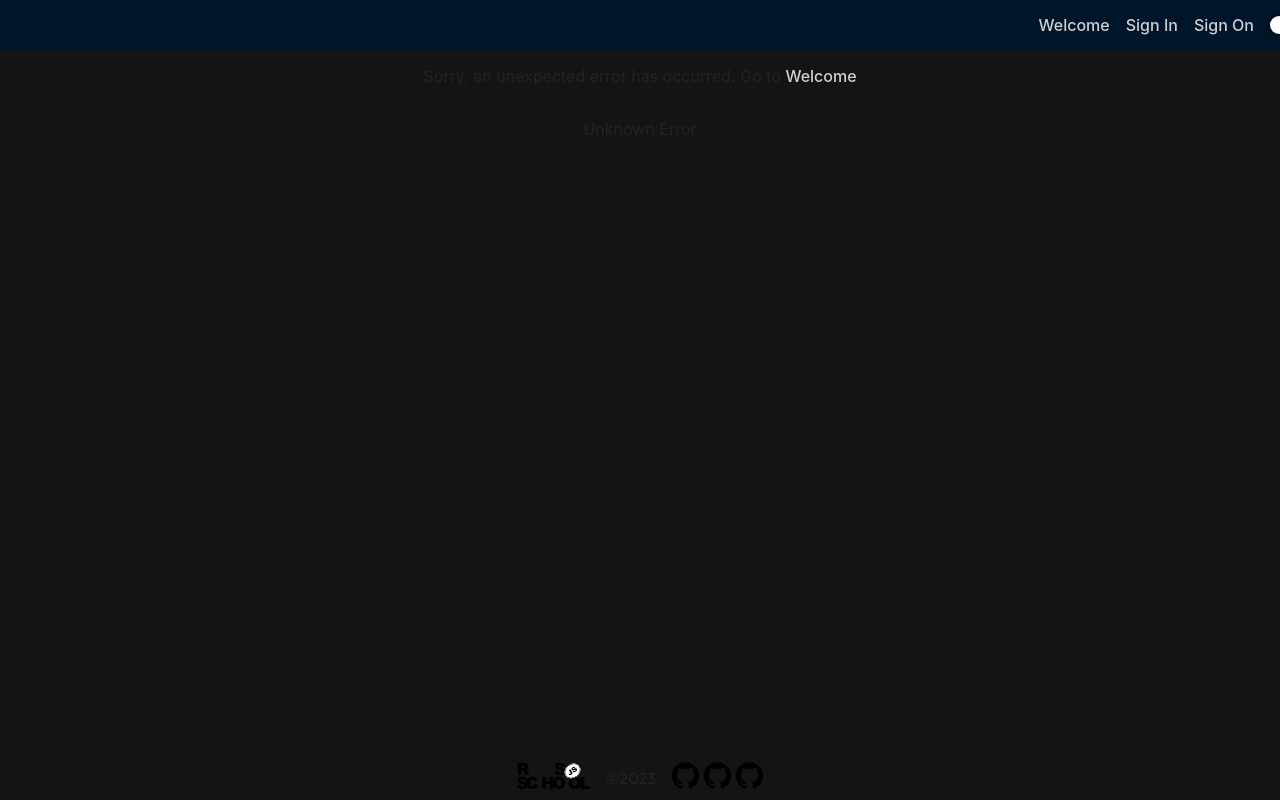
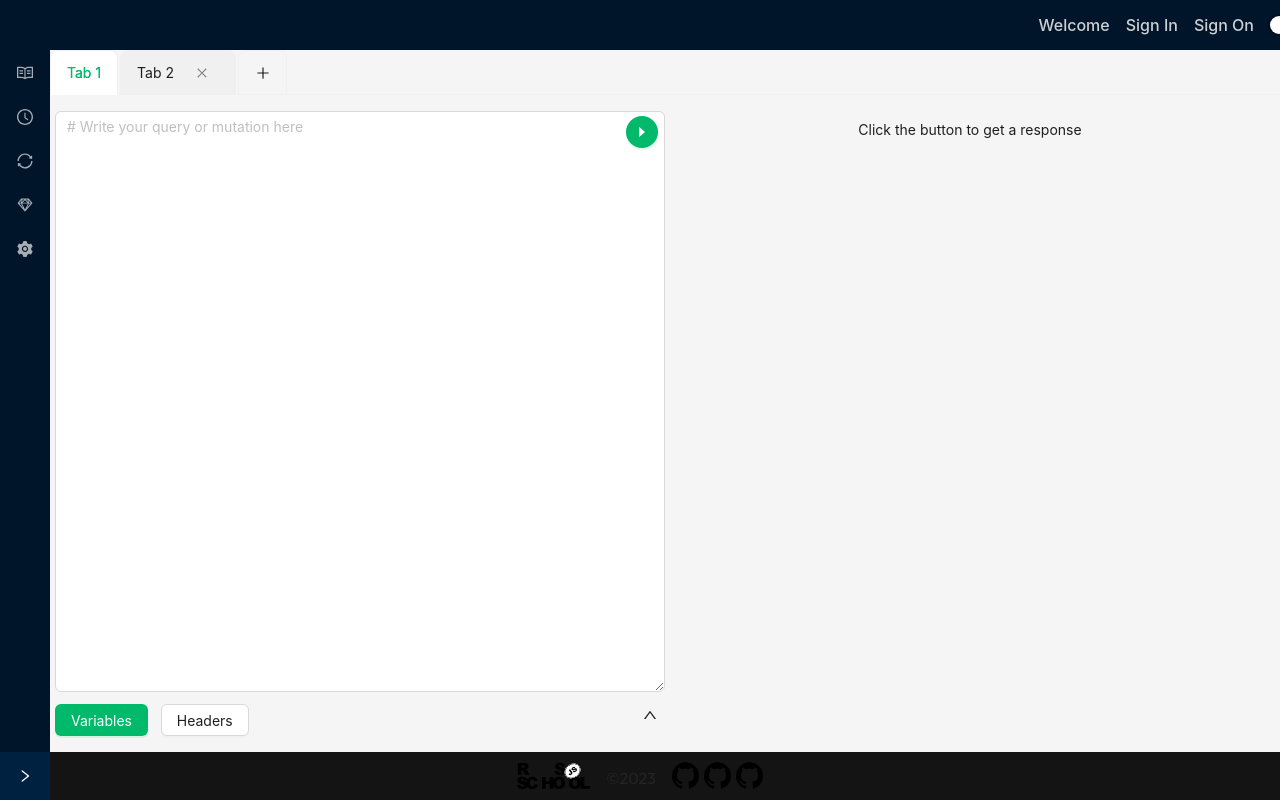
Before and after one commit to JanaAhurtsova/graphiql-app, a React (Vite) app in the folder GraphQL/: page /graph in a window 1280 px wide. Before the commit this address led to /404. Shown: the top 800 px of the page. Built offline with nearby package versions, Linux system fonts and the light colour scheme.

Commit message:
fix: fix section with headers and variables

```diff
--- a/GraphQL/package.json
+++ b/GraphQL/package.json
@@ -13,11 +13,9 @@
   "dependencies": {
     "@ant-design/icons": "^5.0.1",
     "@reduxjs/toolkit": "^1.9.5",
-    "@rtk-query/graphql-request-base-query": "^2.2.0",
     "antd": "^5.4.6",
     "firebase": "^9.21.0",
     "graphql": "^16.6.0",
-    "graphql-request": "^6.0.0",
     "gsap": "^3.11.5",
     "react": "^18.2.0",
     "react-dom": "^18.2.0",
--- a/GraphQL/src/components/editor/headerVariables/HeadersVariables.module.scss
+++ b/GraphQL/src/components/editor/headerVariables/HeadersVariables.module.scss
@@ -16,6 +16,17 @@
   }
 }
 
-.tab {
-  width: 100%;
+.header {
+  display: flex;
+  justify-content: space-between;
+  padding: .8rem 0.5rem .8rem 0;
 }
+
+.buttons {
+  display: flex;
+  gap: .8rem;
+}
+
+.icon {
+  cursor: pointer;
+}
--- a/GraphQL/src/components/editor/headerVariables/HeadersVariables.tsx
+++ b/GraphQL/src/components/editor/headerVariables/HeadersVariables.tsx
@@ -1,48 +1,82 @@
-import { Input, Tabs } from 'antd';
+import { Input, Button } from 'antd';
 import { useState } from 'react';
-import { VARIABLES, HEADERS } from 'managers/headerVariables/Names';
 import { ISetState } from './type';
 import styles from './HeadersVariables.module.scss';
 import langJSON from 'assets/json/localization.json';
 import { useGetLocalization } from 'hooks/reduxHooks';
+import { UpOutlined } from '@ant-design/icons';
 
 export const HeadersVariables = ({ setVariables, setHeaders }: ISetState) => {
-  const [activeKey, setActiveKey] = useState(VARIABLES);
+  const [active, setActive] = useState(true);
+  const [open, setOpen] = useState(false);
   const { lang } = useGetLocalization();
 
-  const onChange = (newActiveKey: string) => {
-    setActiveKey(newActiveKey);
+  const openTextArea = (value: boolean) => {
+    if (!open) {
+      setOpen(true);
+    }
+    setActive(value);
   };
 
   return (
-    <Tabs
-      defaultActiveKey={VARIABLES}
-      activeKey={activeKey}
-      items={[
-        {
-          label: langJSON[lang].variables,
-          children: (
+    <div>
+      <div className={styles.header}>
+        <div className={styles.buttons}>
+          <Button onClick={() => openTextArea(true)} type={active ? 'primary' : 'default'}>
+            {langJSON[lang].variables}
+          </Button>
+          <Button onClick={() => openTextArea(false)} type={!active ? 'primary' : 'default'}>
+            {langJSON[lang].headers}
+          </Button>
+        </div>
+        <div className={styles.icon} onClick={() => setOpen(!open)}>
+          <UpOutlined rotate={open ? 180 : 0} />
+        </div>
+      </div>
+      <div style={{ display: open ? 'block' : 'none' }}>
         <Input.TextArea
+          style={{ display: active ? 'block' : 'none' }}
           className={styles.option}
           onChange={(e) => setVariables(e.target.value)}
           placeholder={langJSON[lang].placeholderVariables}
         />
-          ),
-          key: VARIABLES,
-        },
-        {
-          label: langJSON[lang].headers,
-          children: (
         <Input.TextArea
+          style={{ display: !active ? 'block' : 'none' }}
           className={styles.option}
           onChange={(e) => setHeaders(e.target.value)}
           placeholder={langJSON[lang].placeholderHeaders}
         />
-          ),
-          key: HEADERS,
-        },
-      ]}
-      onChange={onChange}
-    />
+      </div>
+    </div>
+    // <Collapse ghost expandIconPosition="end">
+    //   <Panel
+    //     collapsible="icon"
+    //     className={styles.panel}
+    //     key={VARIABLES}
+    //     header={
+    //       <>
+    //         <Button onClick={() => setActive(true)} type={active ? 'link' : 'text'}>
+    //           {langJSON[lang].variables}
+    //         </Button>
+    //         <Button onClick={() => setActive(false)} type={!active ? 'link' : 'text'}>
+    //           {langJSON[lang].headers}
+    //         </Button>
+    //       </>
+    //     }
+    //   >
+    //     <Input.TextArea
+    //       style={{ display: active ? 'block' : 'none' }}
+    //       className={styles.option}
+    //       onChange={(e) => setVariables(e.target.value)}
+    //       placeholder={langJSON[lang].placeholderVariables}
+    //     />
+    //     <Input.TextArea
+    //       style={{ display: !active ? 'block' : 'none' }}
+    //       className={styles.option}
+    //       onChange={(e) => setHeaders(e.target.value)}
+    //       placeholder={langJSON[lang].placeholderHeaders}
+    //     />
+    //   </Panel>
+    // </Collapse>
   );
 };
--- a/GraphQL/src/components/pages/graphPage/GraphPage.tsx
+++ b/GraphQL/src/components/pages/graphPage/GraphPage.tsx
@@ -23,11 +23,11 @@ const GraphPage: React.FC = () => {
   const [items, setItems] = useState(initialItems);
   const newTabIndex = useRef(3);
 
-  useEffect(() => {
-    if (!isAuth) {
-      navigate('/404');
-    }
-  }, [isAuth, navigate]);
+  // useEffect(() => {
+  //   if (!isAuth) {
+  //     navigate('/404');
+  //   }
+  // }, [isAuth, navigate]);
 
   const { lang } = useGetLocalization();
   const oldLang = ELocalization.en === lang ? ELocalization.ru : ELocalization.en;
--- a/GraphQL/src/managers/headerVariables/Names.ts
+++ /dev/null
@@ -1,2 +0,0 @@
-export const VARIABLES = 'Variables';
-export const HEADERS = 'Headers';
```
Also changed, not shown: GraphQL/src/components/pages/mainPage/MainPage.tsx (deleted, +0 -26 lines), 1 other file (tests, documents, lock files or other folders). Lines whose indentation alone changed are shown as unchanged.
